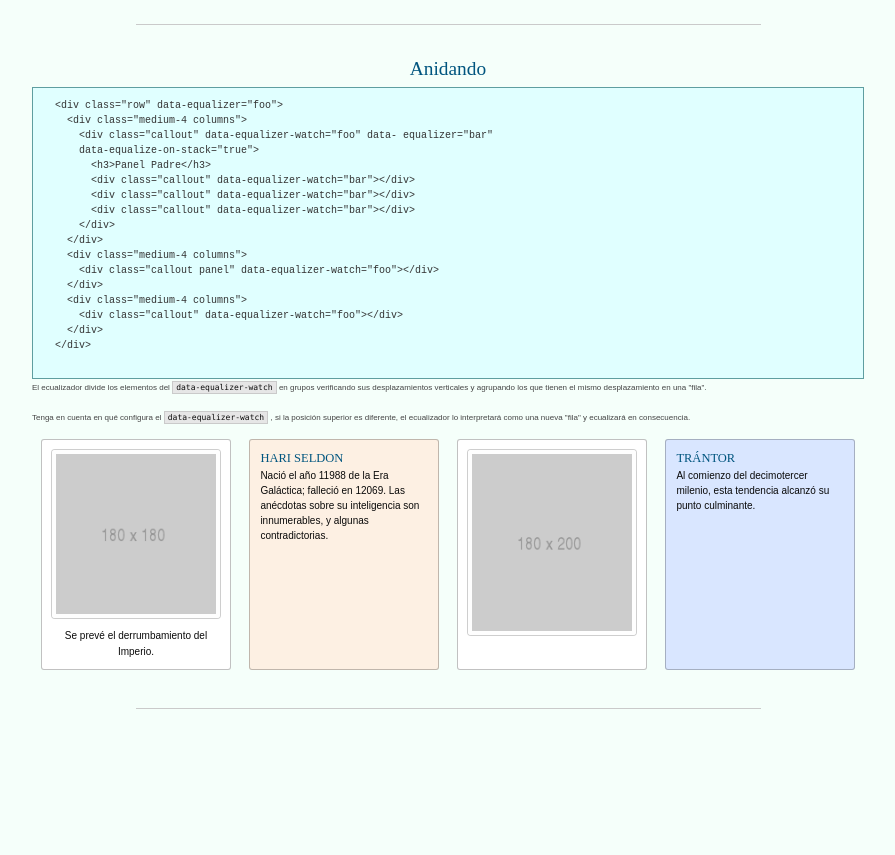
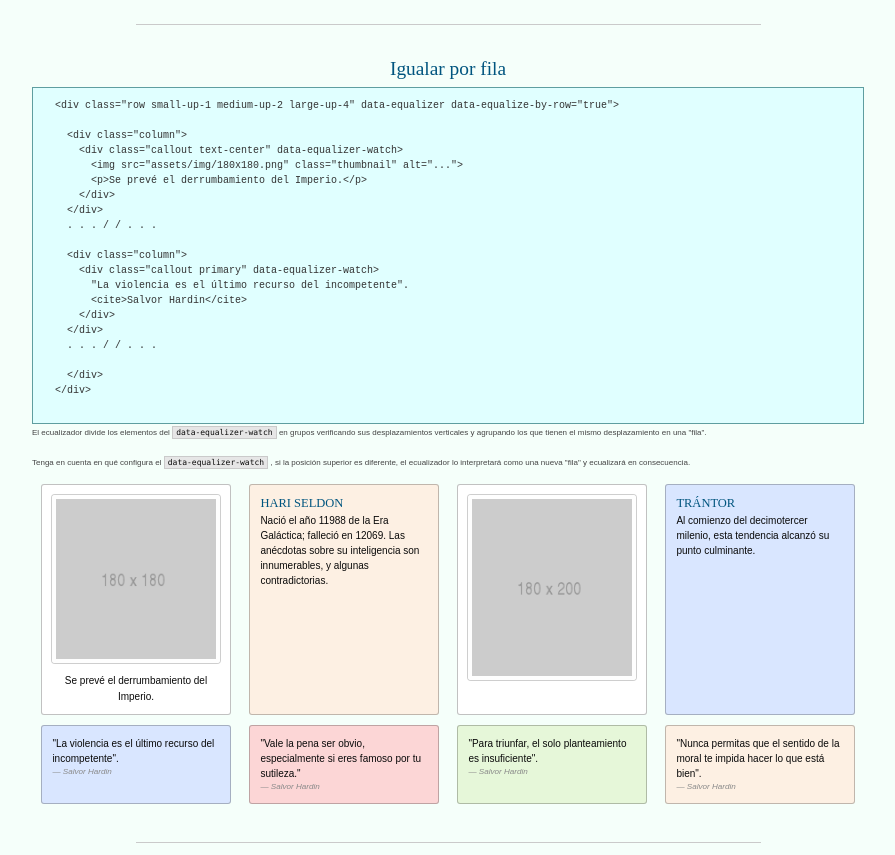
Before and after one commit to Caballero73/Foundation-fuente, a website: page src/ecualizar.html in a window 1280 px wide. Shown: the part 1453-2308 px from the top of the page, without its empty margins (192-1087 px from the left). Before the commit the page ends 2174 px from the top, so only its background shows below. Drawn offline with nearby package versions, Linux system fonts and the light colour scheme; files that its build step writes are made by us from their sources; files whose address does not match are found by name; a web font is replaced by a local one.

Commit message:
Parcial de la sección ECUALIZADOR

```diff
--- a/src/app.css
+++ b/src/app.css
@@ -54,7 +54,7 @@ ESTILOS PROPIOS DEL TEMA
 		color: #fefefe;
 	}
 }
-#acordeon,#barra,#botones,#desplegable,#flotar,#formularios,#grilla,#incrustado,#insignia,#llamadas,#medios,#menu,#miniatura,
+#acordeon,#barra,#botones,#desplegable,#ecualizador,#flotar,#formularios,#grilla,#incrustado,#insignia,#llamadas,#medios,#menu,#miniatura,
 #offcanvas,#slider,#suave,#reveal,#sticky,#tabs,#table,#tooltips,#tipografia,#visibilidad {
 	& pre {
 		background: lightcyan;
--- a/src/ecualizar.html
+++ b/src/ecualizar.html
@@ -32,15 +32,15 @@
       <ul class="vertical menu mt-3" data-smooth-scroll>
 
         <li><a href="#basico" title="Básico">Básico</a></li>
-        <li><a href="#anidando" title="Anidando">Anidando</a></li>
-        <li><a href="#iconos" title="Iconos">Iconos</a></li>
+        <li><a href="#anidado" title="Anidando">Anidando</a></li>
+        <li><a href="#fila" title="Igualar por fila">Igualar por fila</a></li>
 
       </ul>
       </div><!-- /.menu-offcanvas -->
     </div><!-- /.off-canvas-wrapper -->
     <!-- */Menú Off-Canvas -->
 
-<div id="insignia" class="off-canvas-content contenedor" data-off-canvas-content>
+<div id="ecualizador" class="off-canvas-content contenedor" data-off-canvas-content>
 
   <center id="basico" class="mt-3"><h3>Básico</h3></center>
   <pre>
@@ -131,23 +131,26 @@
   <br>
   <hr>
 
-  <center id="anidado" class="mt-3"><h3>Anidando</h3></center>
+  <center id="fila" class="mt-3"><h3> Igualar por fila </h3></center>
   <pre>
-  &lt;div class="row" data-equalizer="foo">
-    &lt;div class="medium-4 columns">
-      &lt;div class="callout" data-equalizer-watch="foo" data- equalizer="bar"
-      data-equalize-on-stack="true">
-        &lt;h3>Panel Padre&lt;/h3>
-        &lt;div class="callout" data-equalizer-watch="bar">&lt;/div>
-        &lt;div class="callout" data-equalizer-watch="bar">&lt;/div>
-        &lt;div class="callout" data-equalizer-watch="bar">&lt;/div>
+  &lt;div class="row small-up-1 medium-up-2 large-up-4" data-equalizer data-equalize-by-row="true">
+
+    &lt;div class="column">
+      &lt;div class="callout text-center" data-equalizer-watch>
+        &lt;img src="assets/img/180x180.png" class="thumbnail" alt="...">
+        &lt;p>Se prevé el derrumbamiento del Imperio.&lt;/p>
       &lt;/div>
     &lt;/div>
-    &lt;div class="medium-4 columns">
-      &lt;div class="callout panel" data-equalizer-watch="foo">&lt;/div>
+    . . . / / . . .
+
+    &lt;div class="column">
+      &lt;div class="callout primary" data-equalizer-watch>
+        "La violencia es el último recurso del incompetente".
+        &lt;cite>Salvor Hardin&lt;/cite>
+      &lt;/div>
     &lt;/div>
-    &lt;div class="medium-4 columns">
-      &lt;div class="callout" data-equalizer-watch="foo">&lt;/div>
+    . . . / / . . .
+
     &lt;/div>
   &lt;/div>
   </pre>
@@ -183,14 +186,37 @@
       </div>
     </div>
 
+    <div class="column">
+      <div class="callout primary" data-equalizer-watch>
+        "La violencia es el último recurso del incompetente".
+        <cite>Salvor Hardin</cite>
+      </div>
+    </div>
+    <div class="column">
+      <div class="callout alert" data-equalizer-watch>
+        "Vale la pena ser obvio, especialmente si eres famoso por tu sutileza."
+        <cite>Salvor Hardin</cite>
+      </div>
+    </div>
+    <div class="column">
+      <div class="callout success" data-equalizer-watch>
+        "Para triunfar, el solo planteamiento es insuficiente".
+        <cite>Salvor Hardin</cite>
+      </div>
+    </div>
+    <div class="column">
+      <div class="callout secondary" data-equalizer-watch>
+        "Nunca permitas que el sentido de la moral te impida hacer lo que está bien".
+        <cite>Salvor Hardin</cite>
+      </div>
+    </div>
+
   </div>
-
-
   <br>
   <hr>
 
 
-</div><!-- /.id insignia -->
+</div><!-- /.id ecualizador -->
 
     <!--*****************
      CORE JS
```
Also changed, not shown: dist/assets/css/app.css, dist/ecualizar.html.
